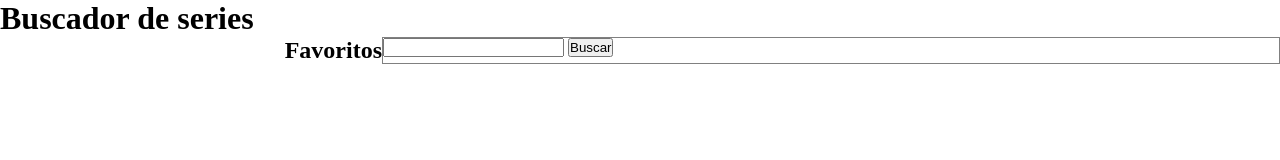
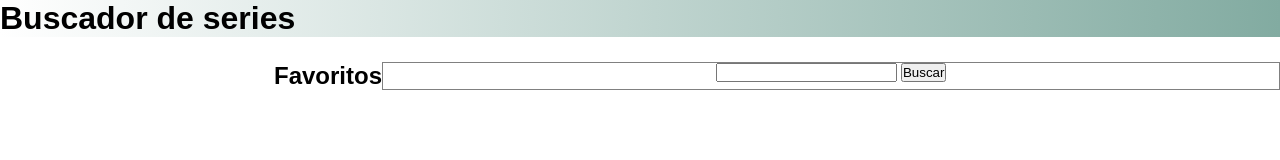
Before and after one commit to patrozada/f-m2-evaluacion-final-patrozada, a website: page public/index.html in a window 1280 px wide. Drawn offline with Linux system fonts and the light colour scheme.

Commit message:
Clean code and add styles

```diff
--- a/_src/assets/js/main.js
+++ b/_src/assets/js/main.js
@@ -6,10 +6,10 @@ const listEl = document.querySelector('.search__output');
 const favListEl = document.querySelector('.fav__list');
 const favArr = [];
 const resultsArr = [];
+
 const addToCache = function(){
   localStorage.setItem('fav',favArr);
 };
-
 const displayFav = function(){
   for (const fav of favArr){
     favListEl.appendChild(fav);
@@ -29,7 +29,7 @@ const displayResponse = function(showsArr){
     newItem.appendChild(newImg);
     listEl.appendChild(newItem);
 
-    const swapColors = function(){
+    const swapColors = function(){//I'm aware this is not working as expected because it's inside the for loop, I'm trying to fix it in another branch.
       newItem.classList.toggle('swap__style');
     };
     const addToFav = function(){
@@ -63,5 +63,4 @@ function handleButtonClick(e){
     .then(displayResponse)
     .catch(error=> console.error(`Ha sucedido un error: ${error}`));
 }
-console.log(resultsArr, favArr);
 buttonEl.addEventListener('click', handleButtonClick);
--- a/_src/assets/scss/core/_settings.scss
+++ /dev/null
@@ -1 +0,0 @@
-$color-white: #f3f4f5;
--- a/_src/assets/scss/layouts/main-page.scss
+++ b/_src/assets/scss/layouts/main-page.scss
@@ -1,11 +1,30 @@
+body{
+  font-family: Arial, Helvetica, sans-serif;
+}
+.page__header{
+  background-image: linear-gradient(to left, #82ABA1, white);
+}
 .page__sections{
+  margin-top:25px;
   display:flex;
   flex-direction: row-reverse;
 }
-
 .page__main{
   border: 1px solid grey;
   width:70%;
+  display: flex;
+  flex-direction: column;
+  align-items: center;
+}
+.favourites__side{
+  display: flex;
+  flex-direction: column;
+  align-items: center;
+  ol{
+    display: flex;
+    flex-direction: column;
+    align-items: center;
+  }
 }
 .result__style{
   display:flex;
--- a/_src/assets/scss/main.scss
+++ b/_src/assets/scss/main.scss
@@ -4,5 +4,4 @@
 	list-style: none;
 }
 
-@import 'core/settings';
 @import 'layouts/main-page.scss';
--- a/public/assets/js/main.js
+++ b/public/assets/js/main.js
@@ -6,10 +6,10 @@ const listEl = document.querySelector('.search__output');
 const favListEl = document.querySelector('.fav__list');
 const favArr = [];
 const resultsArr = [];
+
 const addToCache = function(){
   localStorage.setItem('fav',favArr);
 };
-
 const displayFav = function(){
   for (const fav of favArr){
     favListEl.appendChild(fav);
@@ -29,7 +29,7 @@ const displayResponse = function(showsArr){
     newItem.appendChild(newImg);
     listEl.appendChild(newItem);
 
-    const swapColors = function(){
+    const swapColors = function(){//I'm aware this is not working as expected because it's inside the for loop, I'm trying to fix it in another branch.
       newItem.classList.toggle('swap__style');
     };
     const addToFav = function(){
@@ -63,6 +63,5 @@ function handleButtonClick(e){
     .then(displayResponse)
     .catch(error=> console.error(`Ha sucedido un error: ${error}`));
 }
-console.log(resultsArr, favArr);
 buttonEl.addEventListener('click', handleButtonClick);
 //# sourceMappingURL=main.js.map
```
Also changed, not shown: public/assets/css/main.css, 2 other files.
